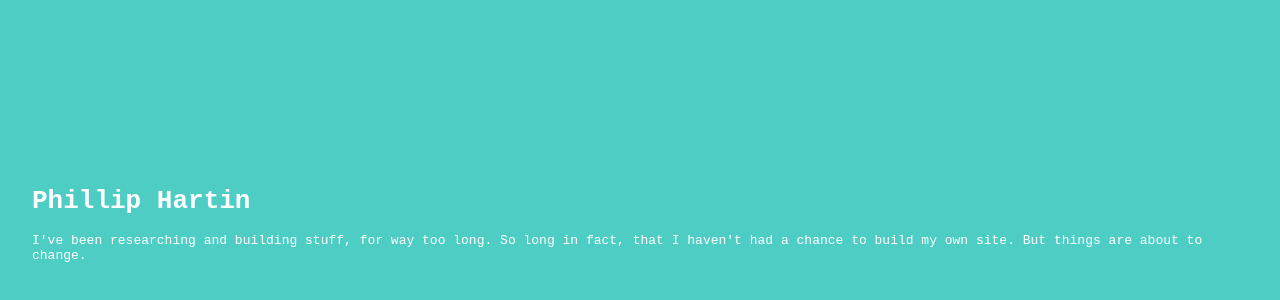
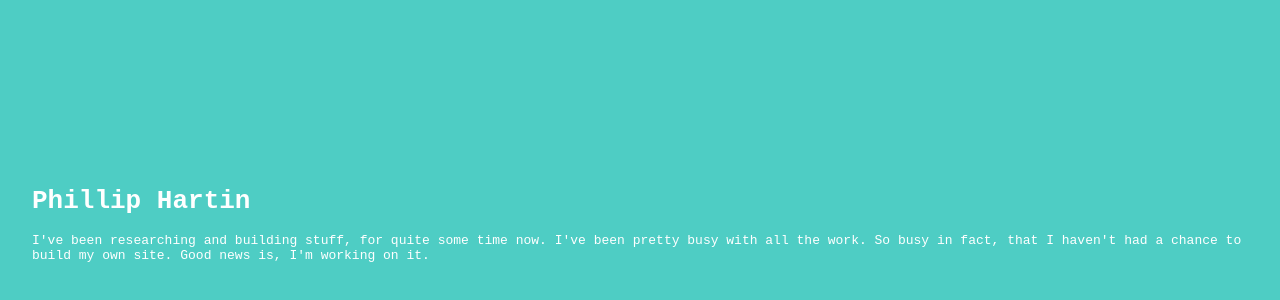
Before and after one commit to pjhartin/personal-website, a Vue app: page /#/ in a window 1280 px wide. Shown: the part 178-478 px from the top of the page. Built offline with nearby package versions, Linux system fonts and the light colour scheme.

Commit message:
Adding Google analytics and updating placeholder text

```diff
--- a/index.html
+++ b/index.html
@@ -5,6 +5,20 @@
   <meta charset="utf-8">
   <meta name="viewport" content="width=device-width,initial-scale=1.0">
   <title>Phillip Hartin - Senior Software Engineer</title>
+  <!-- Global site tag (gtag.js) - Google Analytics -->
+  <script async src="https://www.googletagmanager.com/gtag/js?id=UA-78078821-1"></script>
+  <script>
+    window.dataLayer = window.dataLayer || [];
+
+    function gtag() {
+      dataLayer.push(arguments);
+    }
+    gtag('js', new Date());
+
+    gtag('config', 'UA-78078821-1');
+
+  </script>
+
 </head>
 
 <body>
--- a/src/components/HelloWorld.vue
+++ b/src/components/HelloWorld.vue
@@ -1,7 +1,7 @@
 <template lang="pug">
   .welcome
     h1 Phillip Hartin
-    p I've been researching and building stuff, for way too long. So long in fact, that I haven't had a chance to build my own site. But things are about to change.
+    p I've been researching and building stuff, for quite some time now. I've been pretty busy with all the work. So busy in fact, that I haven't had a chance to build my own site. Good news is, I'm working on it.
 </template>
 
 <script>
```
